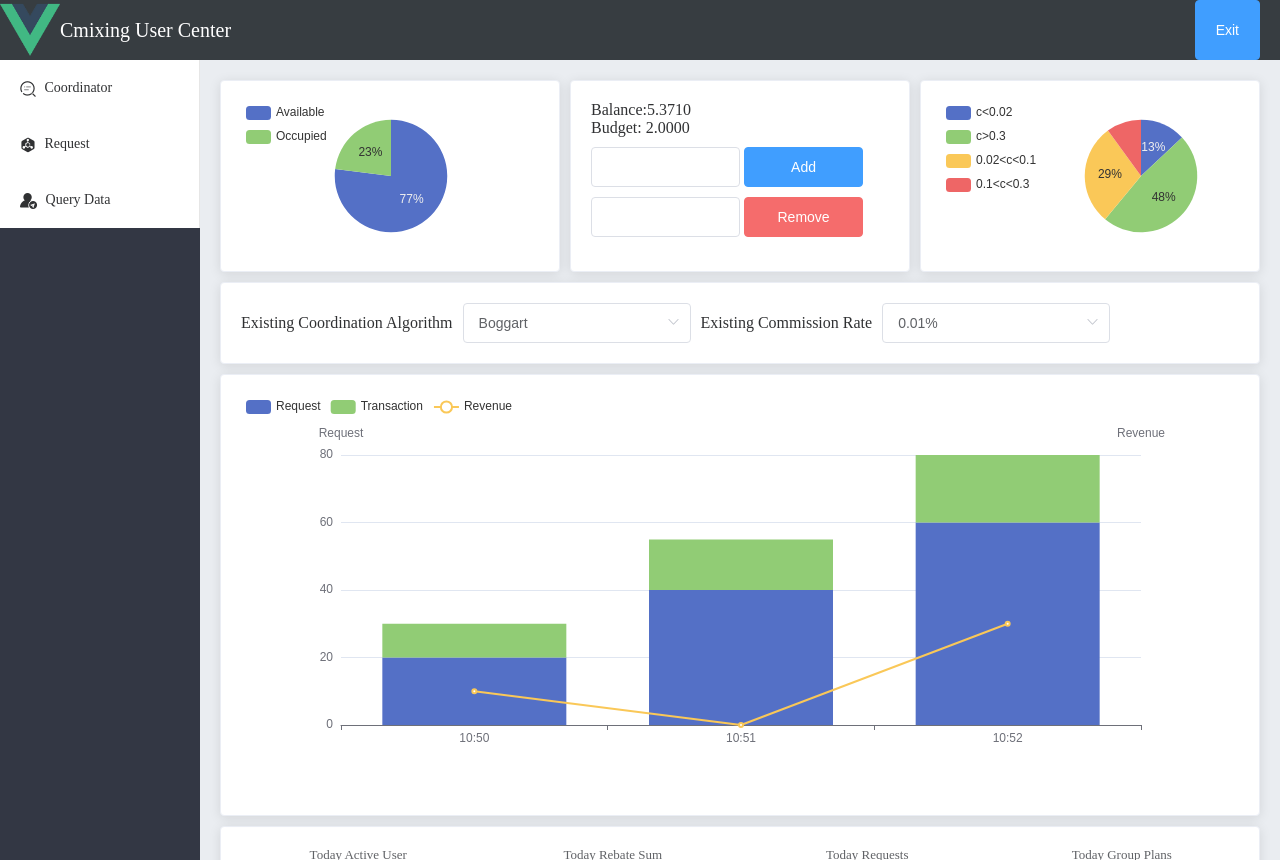
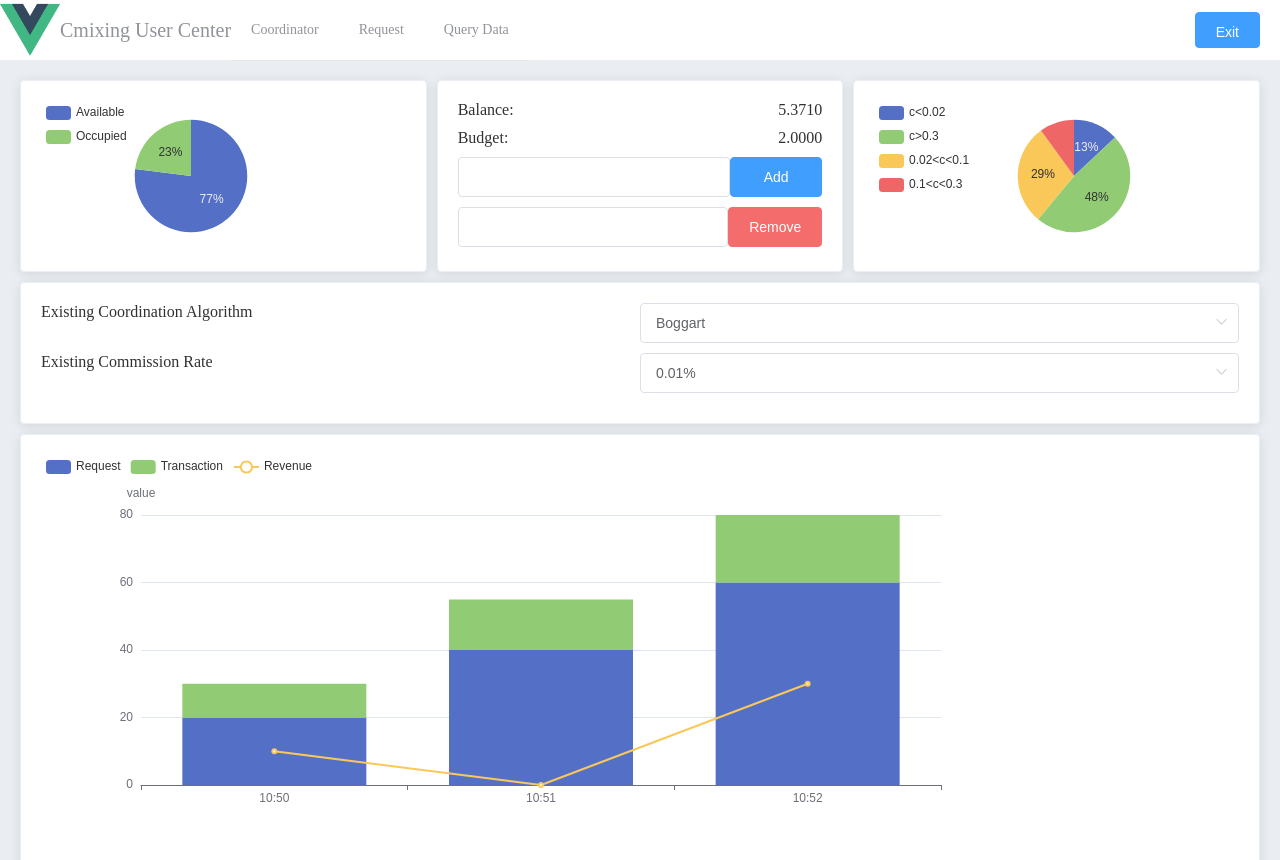
Before and after one commit to yiwei1029/vue-cmix, a Vue app: page /#/coordinator in a window 1280 px wide. Built offline with nearby package versions, Linux system fonts and the light colour scheme.

Commit message:
界面优化

```diff
--- /dev/null
+++ b/src/assets/html/layouttest.html
@@ -0,0 +1,46 @@
+<!DOCTYPE html>
+<html lang="en">
+<head>
+    <meta charset="UTF-8">
+    <meta name="viewport" content="width=device-width, initial-scale=1.0">
+    <title>Document</title>
+</head>
+<body>
+    <div class="container">
+        <div class="top">顶部</div>
+        <div class="bottom">
+            <div class="aside">侧边</div>
+            <div class="main">主要</div>
+        </div>
+    </div>
+
+</body>
+<style>
+    html,body{
+        height: 100%;
+    }
+    .container{
+        display: flex;
+        flex-direction: column;
+        height: 100%;
+        width: 100%;
+    }
+    .top{
+        background-color: #bcd6d6;
+        /* height: 100%; */
+        flex-grow: 1;
+    }
+    .bottom{
+        background-color: #95b395;
+        flex-grow: 20;
+        display: flex;
+    }
+    .aside{
+        flex-grow: 1;
+        background-color: #bcd6d6;
+    }
+    .main{
+        flex-grow: 5;
+    }
+</style>
+</html>
--- a/src/components/Coordinator/Coordinator.vue
+++ b/src/components/Coordinator/Coordinator.vue
@@ -6,12 +6,10 @@
                     <div style="width:300px; height:150px" id="chart1"></div>
                 </el-card></el-col>
             <el-col :span="8"><el-card class="box-card" style="height:190px">
-                    <div>Balance:{{ Balance }}</div>
-                    <div>Budget: {{ Budget }}</div>
-                    <div><el-input style="width:50% ;margin-top:10px"></el-input> <el-button style="width:40%"
-                            type="primary">Add</el-button></div>
-                    <div><el-input style="width:50% ;margin-top:10px"></el-input> <el-button style="width:40%"
-                            type="danger">Remove</el-button></div>
+                    <div class="left-right"><span>Balance:</span><span>{{ Balance }}</span></div>
+                    <div class="left-right"><span>Budget:</span><span>{{ Budget }}</span></div>
+                    <div class="left-right"><el-input></el-input> <el-button type="primary">Add </el-button></div>
+                    <div class="left-right"><el-input></el-input> <el-button type="danger">Remove</el-button></div>
                 </el-card></el-col>
             <el-col :span="8"><el-card class="box-card">
                     <div style="width:400px; height:150px" id="chart2"></div>
@@ -20,16 +18,20 @@
         <!-- algo and commision rate -->
         <el-row :gutter="10">
             <el-col :span="24"><el-card class="box-card">
-                    <span style="margin-right: 10px;">Existing Coordination Algorithm</span>
-                    <el-select v-model="AlgoCurrentPicking" placeholder="select" style="margin-right: 10px;">
+                    <div class="left-right">
+                        <span>Existing Coordination Algorithm</span>
+                        <el-select v-model="AlgoCurrentPicking" placeholder="select">
                             <el-option v-for="item in ExistingCoordinationAlgorithm" :key="item" :value="item">
                             </el-option>
                         </el-select>
-                    <span style="margin-right: 10px;">Existing Commission Rate</span>
+                    </div>
+                    <div class="left-right">
+                        <span>Existing Commission Rate</span>
                         <el-select v-model="RateCurrentPicking" placeholder="select">
                             <el-option v-for="item in ExistingCommissionRate" :key="item" :value="item">
                             </el-option>
                         </el-select>
+                    </div>
                 </el-card></el-col>
         </el-row>
 
@@ -68,9 +70,9 @@ export default {
             Budget: '2.0000',
             Stats: [
                 { title: 'Today Active User', value: 1572 },
-                { title: 'Today Rebate Sum', value: 37362 },
+                { title: 'Today Revenue', value: 37362 },
                 { title: 'Today Requests', value: 4179 },
-                { title: 'Today Group Plans', value: 732 }
+                { title: 'Today Transactions', value: 732 }
             ],
             BudgetPct:
                 [{ name: 'Available', value: 77 },
@@ -156,7 +158,7 @@ export default {
                     x: 'left',
                     data: nameArray
                 },
-                yAxis: [{ name: nameArray[0], position: 'left' }, { name: nameArray[2], position: 'right' }],
+                yAxis: [{ name: 'value' }],
                 series: [
                     {
                         data: dataArray[nameArray[0]].map(item => item[yaxis]),
@@ -192,4 +194,46 @@ export default {
 .el-card {
     margin-bottom: 10px;
 }
+
+.left-right {
+    display: flex;
+    justify-content: space-between;
+    margin-bottom: 10px;
+    // align-items: stretch;
+
+    :first-child {
+        box-sizing: border-box;
+    }
+
+    :last-child {
+        box-sizing: border-box;
+    }
+
+
+
+}
+
+.el-select {
+    margin-right: 0;
+}
+
+.top-bottom {
+    display: flex;
+    flex-direction: column;
+    justify-content: space-between;
+}
+
+.box-card {
+    display: flex;
+    flex-direction: column;
+
+}
+
+.el-button {
+    width: 30%;
+}
+
+.el-select {
+    width: 50%;
+}
 </style>
--- a/src/components/Home.vue
+++ b/src/components/Home.vue
@@ -4,20 +4,15 @@
             <div>
                 <img class="homelogo" src="../assets/homelogo.png" alt="">
                 <span>Cmixing User Center</span>
-            </div>
-            <el-button type="primary" @click="backToLogin" class="btns">Exit</el-button>
-        </el-header>
-        <el-container>
-            <el-aside class="el-aside" :width="toggleCollapse ? '50px' : '200px'">
-                <!-- <div class="toggle-collapse" @click="toggleCollapseClick">|||</div> -->
-                <el-menu class="el-menu" :unique-opened="true" :collapse="toggleCollapse" router
-                    :default-active="activePath" v-for="menu in MenuList">
+                <el-menu :default-active="activePath" router mode="horizontal" background-color="" v-for="menu in MenuList">
                     <el-menu-item :index="'/' + menu.name" @click="saveActive('/' + menu.name)">
-                        <span :class="IconObject[menu.id]" style="margin-right: 5px;"></span>
                         {{ menu.name }}
                     </el-menu-item>
                 </el-menu>
-            </el-aside>
+            </div>
+            <el-button type="primary" @click="backToLogin" class="btns" style="height: 60%;margin:auto 0">Exit</el-button>
+        </el-header>
+        <el-container>
             <!-- 主体区域 -->
             <el-main class="el-main">
                 <router-view></router-view>
@@ -89,10 +84,7 @@ export default {
 
 }
 
-.el-menu {
-    /* background-color: #333744; */
-    color: #ffffff8a;
-}
+
 
 .homelogo {
     height: 100%;
@@ -104,15 +96,16 @@ export default {
     padding: 0;
 }
 
+
 /* .btns {
   display: flex;
   justify-content: end;
 } */
 .el-header {
-    background-color: #373d41;
+    //background-color: #373d41;
     display: flex;
     justify-content: space-between;
-    color: #fff;
+    color: #909399;
     font-size: 20px;
     padding-left: 0;
 
--- a/src/components/Login.vue
+++ b/src/components/Login.vue
@@ -48,7 +48,7 @@ export default {
     mounted() { },
     methods: {
         login() {
-            this.$router.push('/home')
+            this.$router.push('/Coordinator')
         }
     }
 }
--- /dev/null
+++ b/src/components/Request/Request.vue
@@ -0,0 +1,22 @@
+<template>
+    <section class="Request">
+        request
+    </section>
+</template>
+
+<script>
+export default {
+    name: 'Request',
+    data() {
+        return {
+
+        }
+    },
+    components: {},
+    watch: {},
+    mounted() { },
+    methods: {}
+}
+</script>
+
+<style scoped lang="less"></style>
--- a/src/router/index.js
+++ b/src/router/index.js
@@ -3,6 +3,8 @@ import VueRouter from 'vue-router'
 import Login from '../components/Login.vue'
 import Home from '../components/Home.vue'
 import Coordinator from '../components/Coordinator/Coordinator.vue'
+import Request from '../components/Request/Request.vue'
+
 Vue.use(VueRouter)
 
 const routes = [
@@ -15,7 +17,9 @@ const routes = [
     path:'/home',
     component:Home,
     children:[
-      {path:'/coordinator',component:Coordinator}
+      {path:'/coordinator',component:Coordinator},
+      {path:'/request',component:Request}
+
     ]
   }
 
```
Lines whose indentation alone changed are shown as unchanged.
